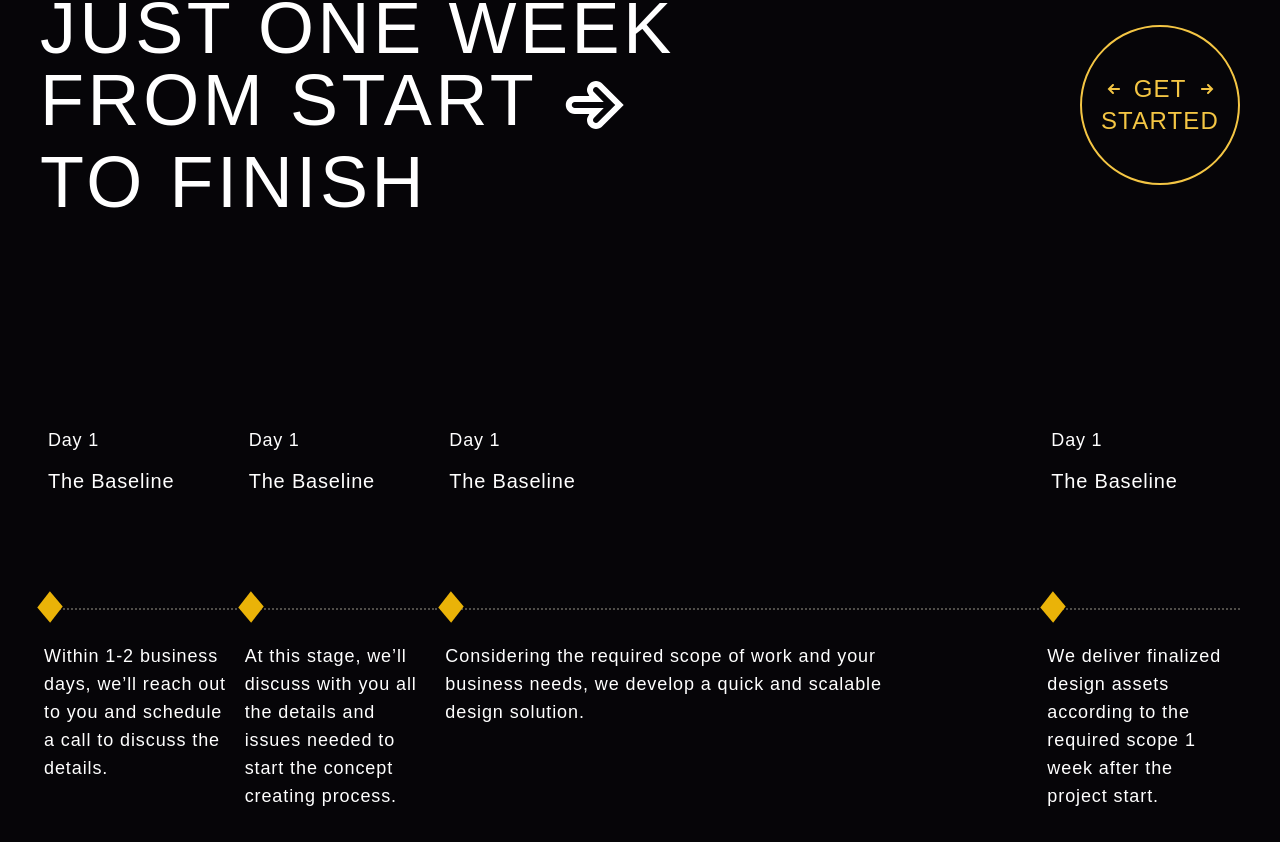
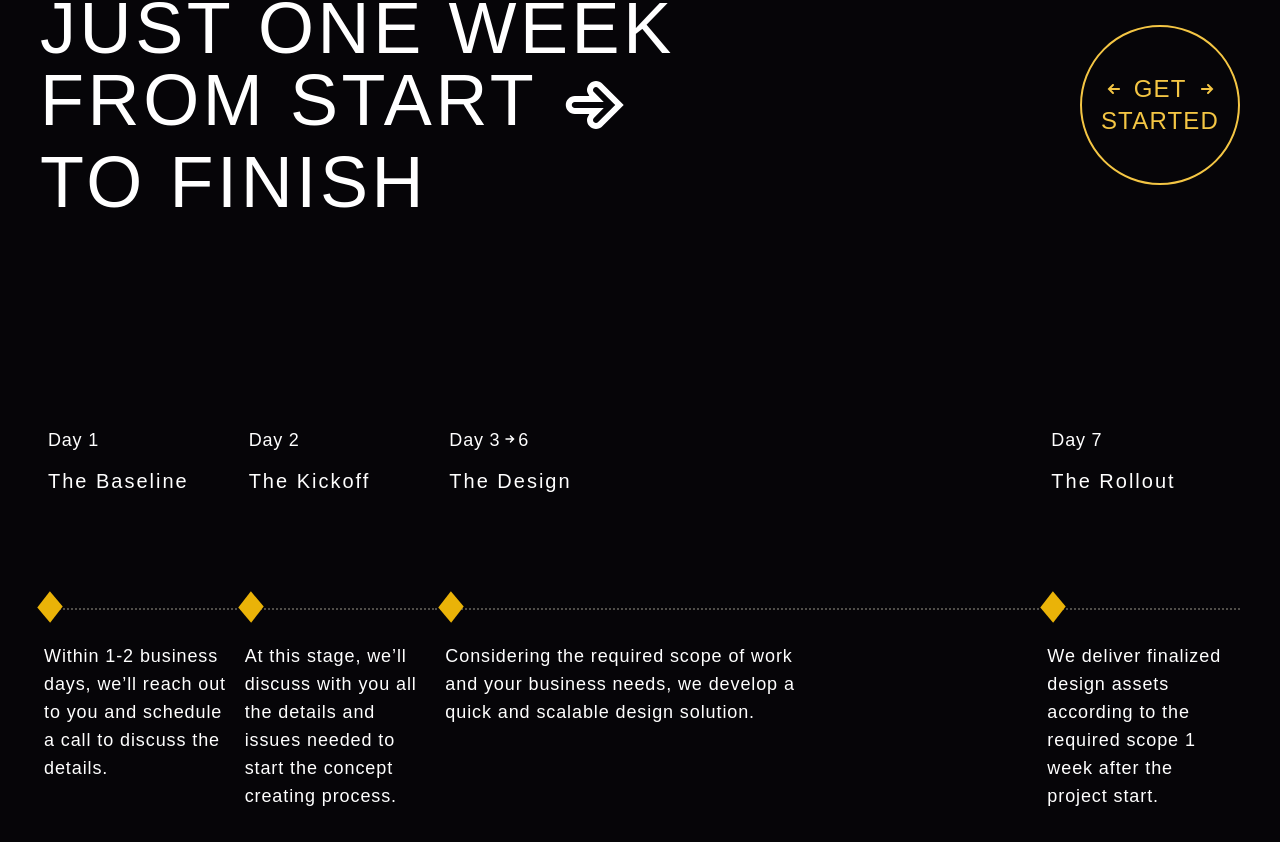
Before and after one commit to abimbola7/conceptzilla, a Next.js app: page / in a window 1280 px wide. Shown: the part 9232-10074 px from the top of the page. Built offline with nearby package versions, Linux system fonts and the light colour scheme; a web font is replaced by a local one.

Commit message:
Refactor timeline component

```diff
--- a/src/app/(components)/tl.jsx
+++ b/src/app/(components)/tl.jsx
@@ -1,46 +1,55 @@
 "use client"
 import React from 'react'
+import { TiArrowRight } from 'react-icons/ti'
 
 const Tl = () => {
   return (
-    <div className='w-full grid grid-cols-6 px-10 gap-x-1 mt-40'>
+    <>
+      <div className=''>
+
+      </div>
+      <div className='w-full hidden tab:grid grid-cols-6 px-10 gap-x-1 mt-40'>
         <div className="col-span-1 borde grid grid-rows-2">
           <div className="diamond">
             <h1 className='text-lg'>Day 1</h1>
-          <p className='text-[20px] font-medium'>The Baseline</p>
+            <p className='text-[20px] tracking-widest font-normal '>The Baseline</p>
           </div>
-        <div className="border-none py-8 px-1 text-lg tracking-wider font-light text-white ">
+          <div className="border-none py-8 px-1 text-md lg:text-lg tracking-wider font-light text-white ">
             Within 1-2 business days, we’ll reach out to you and schedule a call to discuss the details.
           </div>
         </div>
         <div className="col-span-1 borde grid grid-rows-2">
           <div className="diamond">
-          <h1 className='text-lg'>Day 1</h1>
-          <p className='text-[20px] font-medium'>The Baseline</p>
+            <h1 className='text-lg'>Day 2</h1>
+            <p className='text-[20px] tracking-widest font-normal '>The Kickoff</p>
           </div>
-        <div className="border-none py-8 px-1 text-lg tracking-wider font-light text-white ">
+          <div className="border-none py-8 px-1 text-md lg:text-lg tracking-wider font-light text-white ">
           At this stage, we’ll discuss with you all the details and issues needed to start the concept creating process.
           </div>
         </div>
         <div className="col-span-3 borde grid grid-rows-2">
           <div className="diamond">
-          <h1 className='text-lg'>Day 1</h1>
-          <p className='text-[20px] font-medium'>The Baseline</p>
+            <h1 className='text-lg'>
+              Day 3
+              <TiArrowRight className='inline-block mb-1' />6
+            </h1>
+            <p className='text-[20px] tracking-widest font-normal '>The Design</p>
           </div>
-        <div className="border-none w-full max-w-full lg:max-w-[75%] py-8 px-1 text-lg tracking-wider font-light text-white">
+          <div className="border-none w-full max-w-[65%] py-8 px-1 text-md lg:text-lg tracking-wider font-light text-white">
           Considering the required scope of work and your business needs, we develop a quick and scalable design solution.
           </div>
         </div>
         <div className="col-span-1 borde grid grid-rows-2">
           <div className="diamond">
-          <h1 className='text-lg'>Day 1</h1>
-          <p className='text-[20px] font-medium'>The Baseline</p>
+            <h1 className='text-lg'>Day 7</h1>
+            <p className='text-[20px] tracking-widest font-normal '>The Rollout</p>
           </div>
-        <div className="border-none py-8 px-1 text-lg tracking-wider font-light text-white ">
+          <div className="border-none py-8 px-1 text-md lg:text-lg tracking-wider font-light text-white ">
           We deliver finalized design assets according to the required scope 1 week after the project start.
           </div>
         </div>
       </div>
+    </>
   )
 }
 
```
Lines whose indentation alone changed are shown as unchanged.
